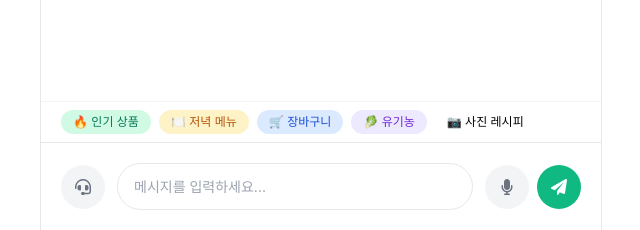
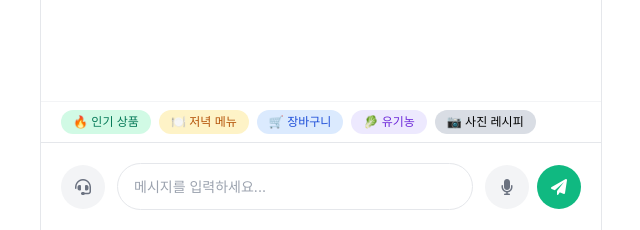
Before and after one commit to skn-ai14-250409/SKN14-Final-6Team-AI, a FastAPI app: page /chat in a window 1280 px wide. Shown: the part 666-896 px from the top of the page, without its empty margins (319-959 px from the left). Run offline with FastAPI, Linux system fonts and the light colour scheme; data comes from the database, SQL or seed files in the repository; data that the repository does not hold is empty; parts of the project's set-up code (start-up, migrations or seed data) failed here and were passed over.

Commit message:
Feat: CSS 수정

```diff
--- a/static/css/chat.css
+++ b/static/css/chat.css
@@ -205,6 +205,10 @@ body {
 
 .message.user-message {
     flex-direction: row-reverse;
+}
+
+#vision-quick-btn {
+    background-color: #d9dde4 !important;
 }
 
 /* 카드 레이아웃 정렬 보강: 텍스트 영역(파란 박스) + 버튼 영역(빨간 박스) 고정 */
```
